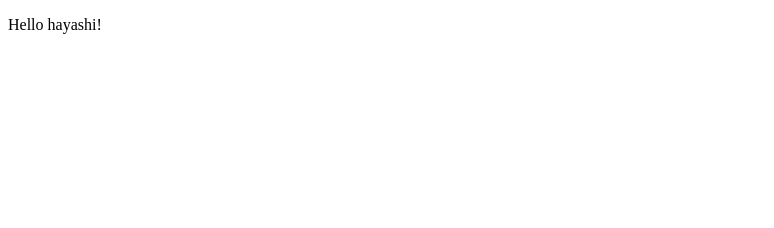
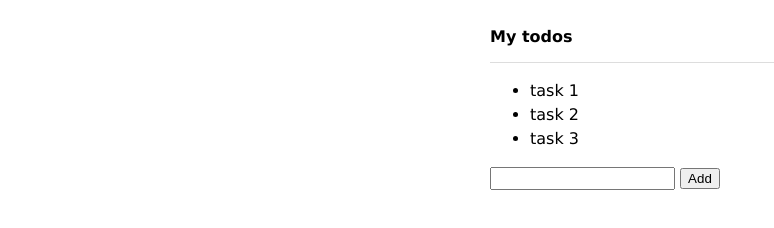
Before and after one commit to keitha13/vue.js_study, a plain HTML site: page index.html in a window 1280 px wide. Shown: the whole page, without its empty margins (0-774 px from the left). Drawn offline with nearby package versions, Linux system fonts and the light colour scheme.

Commit message:
develop simple todo app

```diff
--- a/css/styles.css
+++ b/css/styles.css
@@ -0,0 +1,23 @@
+body {
+  font-size: 16px;
+  font-family: Verdana, sans-serif;
+}
+
+.container {
+  width: 300px;
+  margin: auto;
+}
+
+#app h1 {
+  font-size: 16px;
+  border-bottom: 1px solid #ddd;
+  padding: 16px 0;
+}
+
+#app li {
+  line-height: 1.5;
+}
+
+#app input[type="text"] {
+  padding: 2px;
+}
--- a/index.html
+++ b/index.html
@@ -6,11 +6,16 @@
   <link rel="stylesheet" href="css/styles.css">
 </head>
 <body>
-
-  <div id="app">
-    <p>Hello {{ name }}!</p>
-  </div>
-
+  <div id="app" class="container">
+    <h1>My todos</h1>
+    <ul>
+      <li v-for="todo in todos">{{ todo }}</li>
+    </ul>
+    <form @submit.prevent="addItem">
+      <input type="text" v-model="newItem">
+      <input type="submit" value="Add">
+    </form>
+</div>
   <script src="https://cdn.jsdelivr.net/npm/vue@2/dist/vue.js"></script>
   <script src="js/main.js"></script>
 </body>
--- a/js/main.js
+++ b/js/main.js
@@ -4,7 +4,18 @@
   var vm = new Vue({
     el: '#app',
     data: {
-      name: 'hayashi'
+      newItem: '',
+      todos: [
+        'task 1',
+        'task 2',
+        'task 3'
+      ]
+    },
+    methods: {
+      addItem: function() {
+        this.todos.push(this.newItem);
+        this.newItem = '';
+      }
     }
   })
 })();
```
